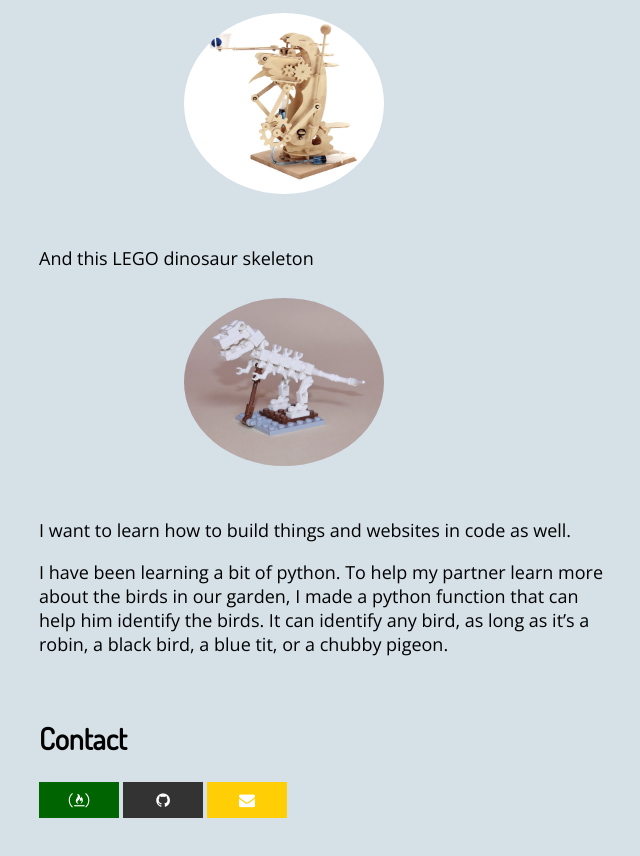
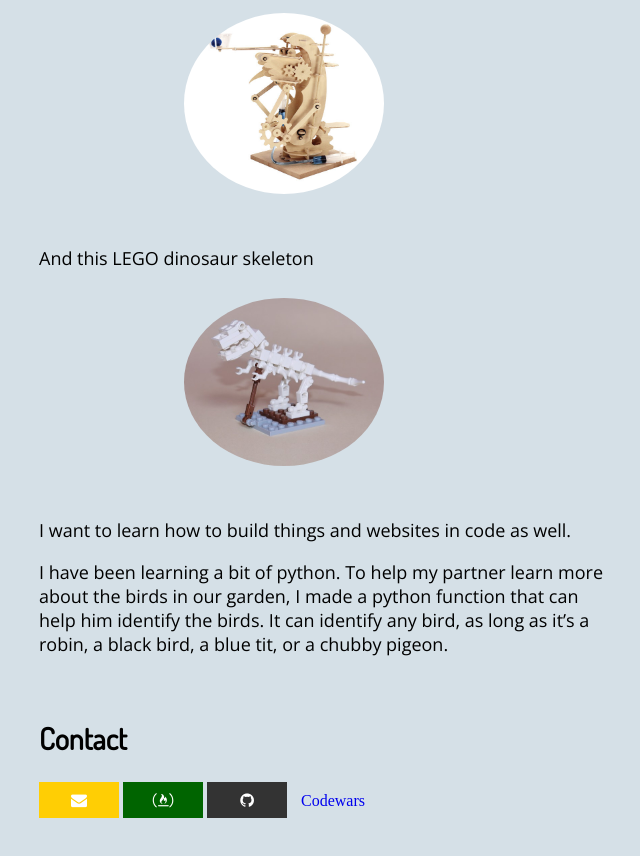
Before and after one commit to mathildepind/facapplication, a plain HTML site: page index.html in a window 1280 px wide. Shown: the part 776-1632 px from the top of the page, without its empty margins (311-951 px from the left). Drawn offline with nearby package versions, Linux system fonts and the light colour scheme.

Commit message:
Link to Codewars

```diff
--- a/index.html
+++ b/index.html
@@ -41,10 +41,11 @@
     </div>
     <div class="center">
       <h2>Contact</h2>
+      <a href="mailto:mathilde.pind.rasmussen@gmail.com" target="_blank" class="fa fa-envelope"></a>
       <a href="https://www.freecodecamp.org/mathildepind" class="fa fa-free-code-camp" target="_blank"></a>
       <a href="https://github.com/mathildepind?tab=repositories"class="fa fa-github" target="_blank"></a>
-      <a href="https://www.codewars.com/users/mathildepind" target"blank"></a>
-      <a href="mailto:mathildepind@outlook.com" target="_blank" class="fa fa-envelope"></a>
+      <a href="https://www.codewars.com/users/mathildepind" class="fa" target"blank">Codewars</a>
+
     </div>
   </body>
 </html>
```
